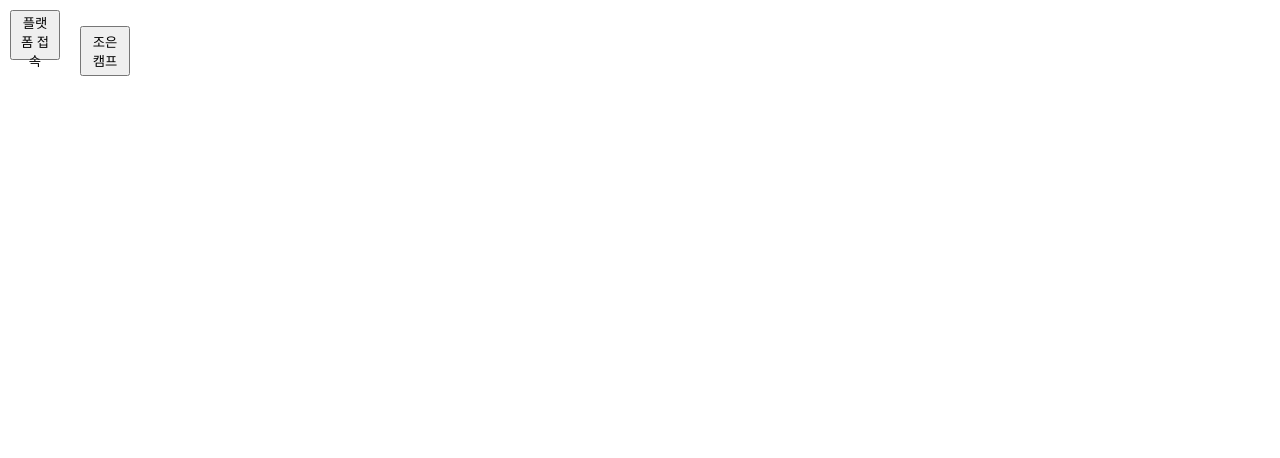
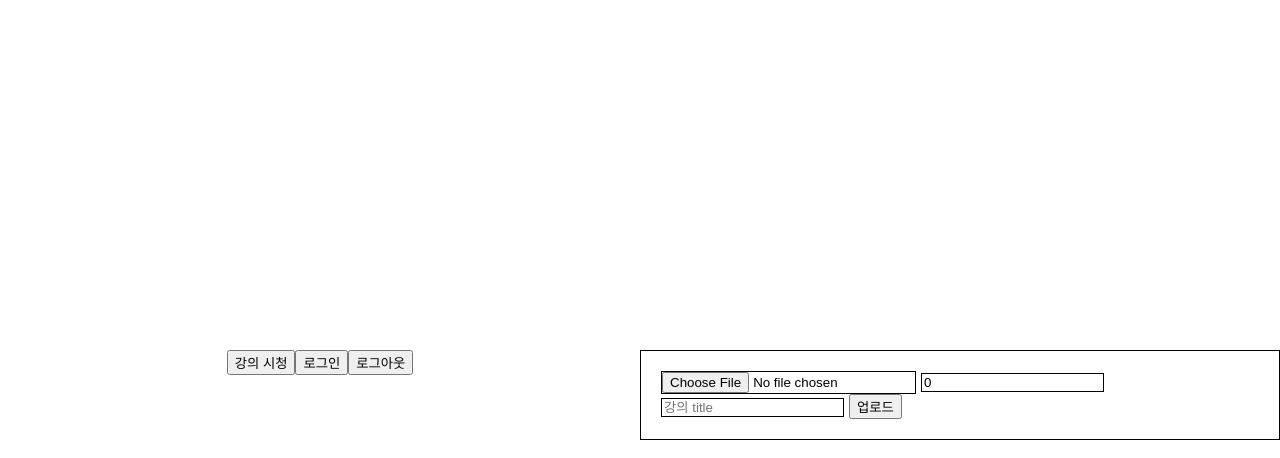
Before and after one commit to Jaeheon-Sim/simplayer_temp_platform, a React (Create React App) app: page / in a window 1280 px wide. Shown: the top 458 px of the page. Built offline with nearby package versions, Linux system fonts and the light colour scheme.

Commit message:
build: 종프 발표 플랫폼

```diff
--- a/src/App.js
+++ b/src/App.js
@@ -24,7 +24,7 @@ function App() {
 
   return (
     <Container>
-      {click ? (
+      {/* {click ? (
         <>
           <Btn
             onClick={() => {
@@ -45,7 +45,8 @@ function App() {
         </>
       ) : null}
 
-      {menu[platOrJoen]}
+      {menu[platOrJoen]} */}
+      <Platform/>
     </Container>
   );
 }
--- a/src/components/Platform.jsx
+++ b/src/components/Platform.jsx
@@ -71,7 +71,7 @@ export default function Platform() {
           "Access-Control-Allow-Origin": "*",
           "X-AUTH-TOKEN": accessToken,
         },
-        body: JSON.stringify({ unitId: 1, courseId: 1 }),
+        body: JSON.stringify({ unitId: 10, courseId: 2 }),
       });
       const json = await res.json();
       window.open(json.redirectUrl, "_blank");
@@ -92,9 +92,9 @@ export default function Platform() {
       new Blob(
         [
           JSON.stringify({
-            description: "AL-06강",
-            objective: "수학1",
-            title: "배수와 약수",
+            description: ".",
+            objective: ".1",
+            title: "시연 영상",
           }),
         ],
         { type: "application/json" }
```
